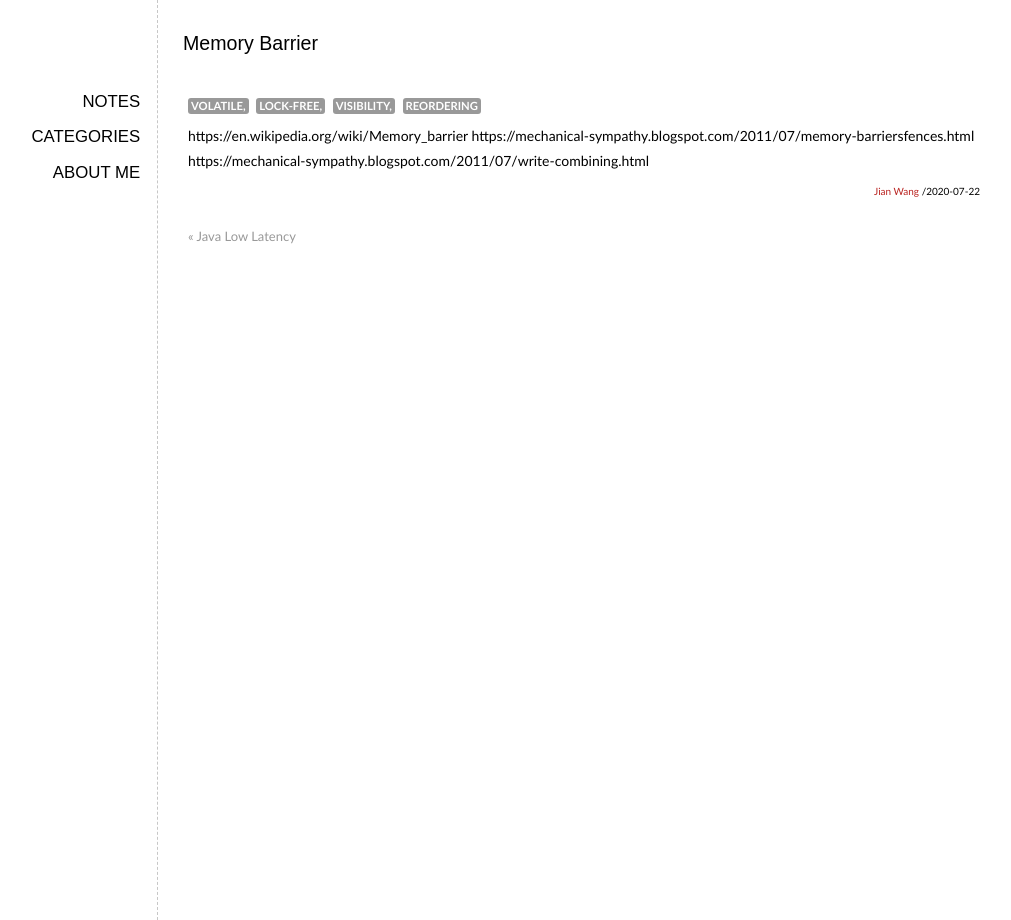
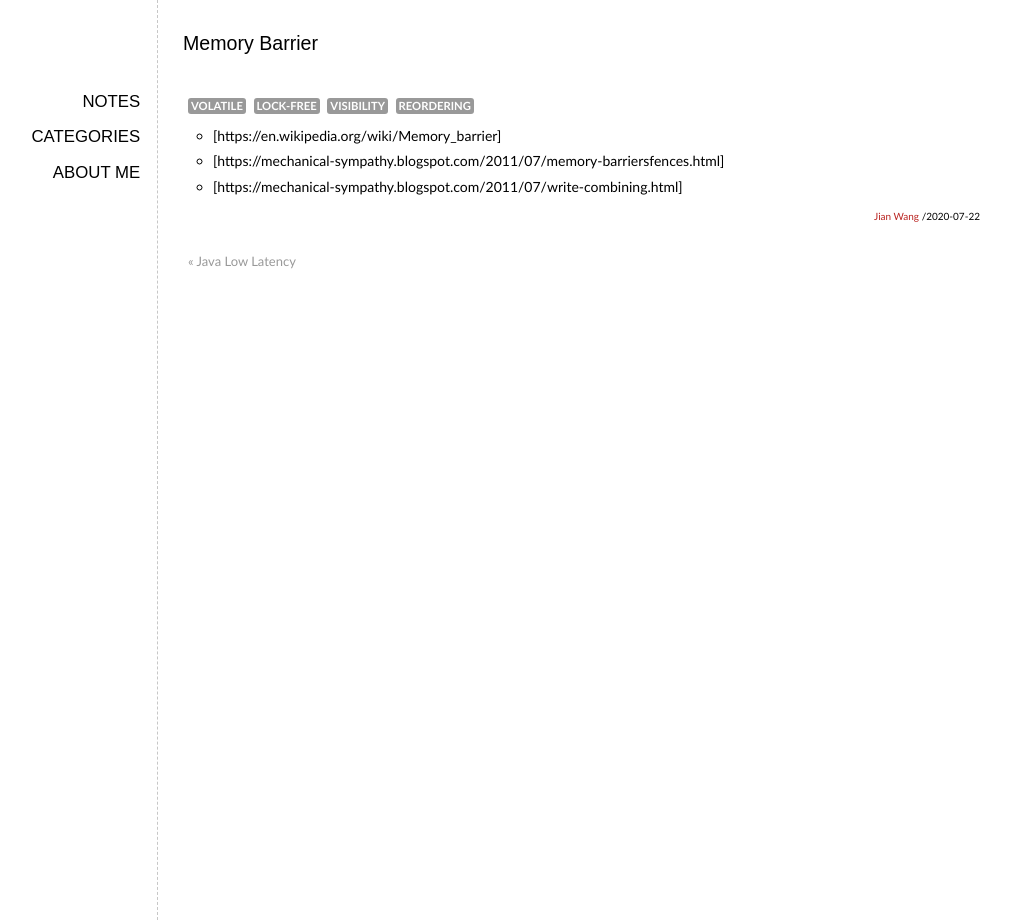
Before and after one commit to elan2wang/note, a Jekyll site: the page built from _posts/2020-07-22-memory-barrier.md, in a window 1280 px wide. Shown: the whole page, without its empty margins (93-1104 px from the left). Built offline with Jekyll 4.4.1, drawn with Linux system fonts in a browser that asks for light colours; comment, search, counter and statistics services are not loaded.

```diff
--- a/_posts/2020-07-22-memory-barrier.md
+++ b/_posts/2020-07-22-memory-barrier.md
@@ -1,10 +1,10 @@
 ---
 layout: post
 title: Memory Barrier
-tags: volatile, lock-free, visibility, reordering
+tags: volatile lock-free visibility reordering
 categories: Java
 ---
 
-https://en.wikipedia.org/wiki/Memory_barrier
-https://mechanical-sympathy.blogspot.com/2011/07/memory-barriersfences.html
-https://mechanical-sympathy.blogspot.com/2011/07/write-combining.html
+* [https://en.wikipedia.org/wiki/Memory_barrier]
+* [https://mechanical-sympathy.blogspot.com/2011/07/memory-barriersfences.html]
+* [https://mechanical-sympathy.blogspot.com/2011/07/write-combining.html]
```
